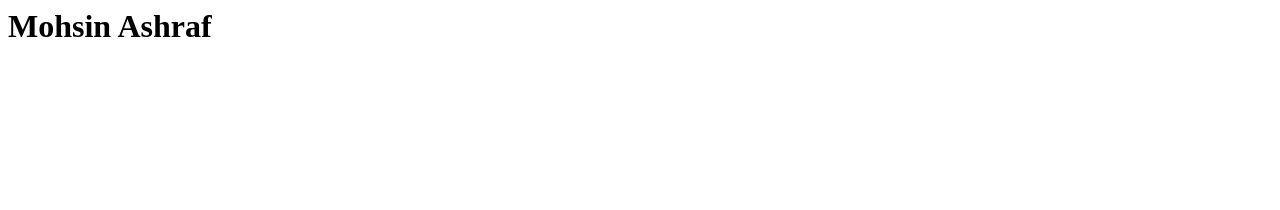
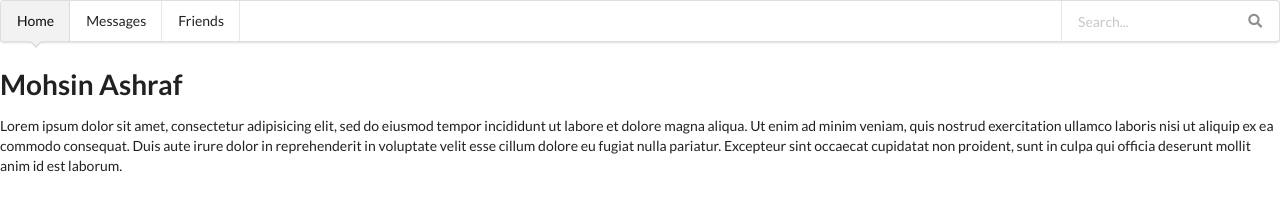
Before and after one commit to mohsin-ashraf/portfolio, a plain HTML site: page index.html in a window 1280 px wide. Drawn offline with nearby package versions, Linux system fonts and the light colour scheme.

Commit message:
adding semantic UI

```diff
--- a/index.html
+++ b/index.html
@@ -1,11 +1,39 @@
 <html>
     <head>
+    	<link rel="stylesheet" type="text/css" href="https://cdnjs.cloudflare.com/ajax/libs/semantic-ui/2.4.1/semantic.min.css">
     	<title> Mohsin Ashraf </title>
     </head>
 
     <body>
-
+   	<!-- Navigation bar -->
+   	<div class="ui pointing menu">
+	  <a class="active item">
+	    Home
+	  </a>
+	  <a class="item">
+	    Messages
+	  </a>
+	  <a class="item">
+	    Friends
+	  </a>
+	  <div class="right menu">
+	    <div class="item">
+	      <div class="ui transparent icon input">
+	        <input type="text" placeholder="Search...">
+	        <i class="search link icon"></i>
+	      </div>
+	    </div>
+	  </div>
+	</div>
+	<!-- Navigation -->
 	<h1>Mohsin Ashraf</h1>
+	<p>Lorem ipsum dolor sit amet, consectetur adipisicing elit, sed do eiusmod
+	tempor incididunt ut labore et dolore magna aliqua. Ut enim ad minim veniam,
+	quis nostrud exercitation ullamco laboris nisi ut aliquip ex ea commodo
+	consequat. Duis aute irure dolor in reprehenderit in voluptate velit esse
+	cillum dolore eu fugiat nulla pariatur. Excepteur sint occaecat cupidatat non
+	proident, sunt in culpa qui officia deserunt mollit anim id est laborum.</p>
 
     </body>
+    <script type="text/javascript" src="https://cdnjs.cloudflare.com/ajax/libs/semantic-ui/2.4.1/semantic.min.js"></script>
 </html>
```
